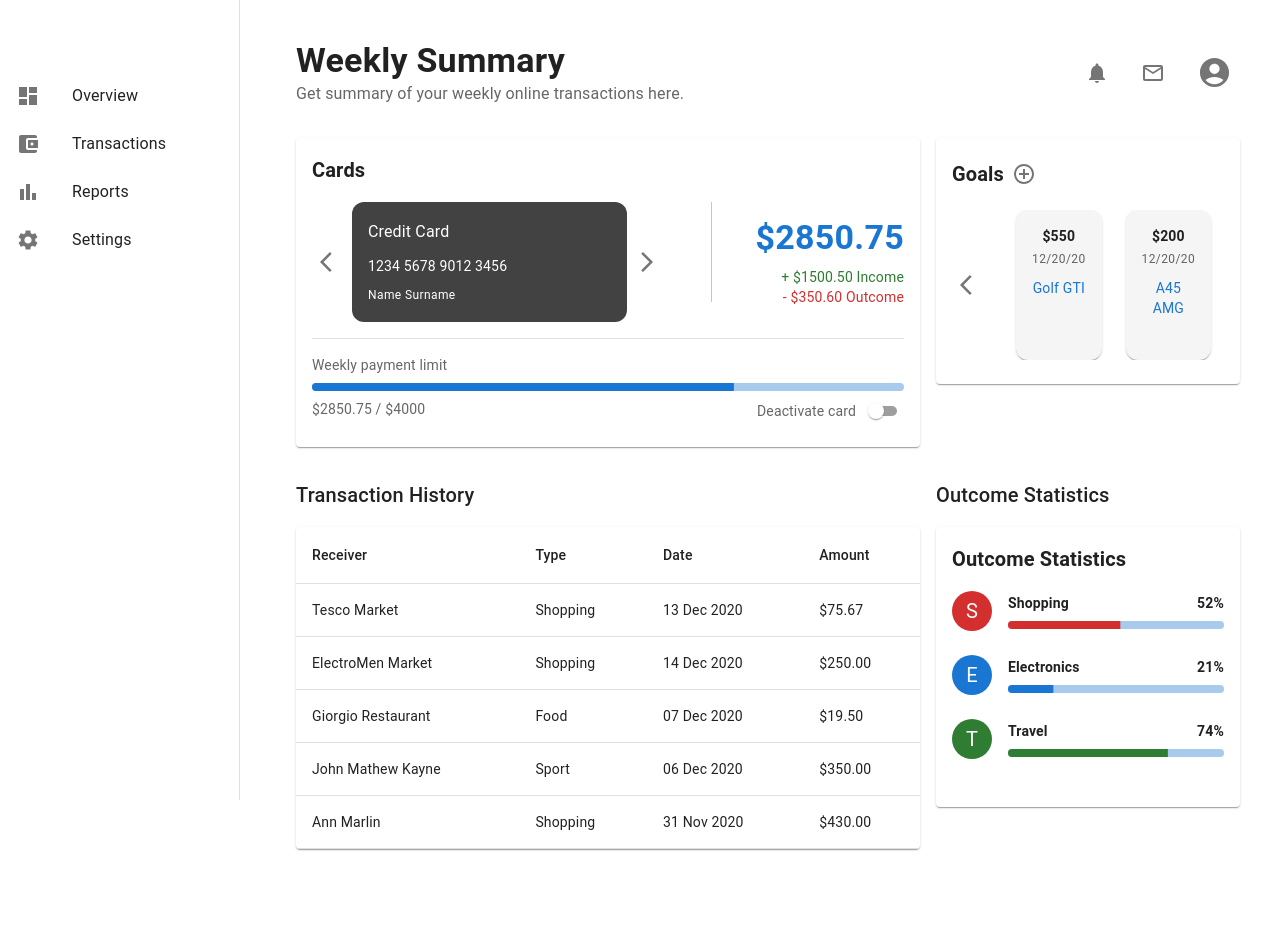
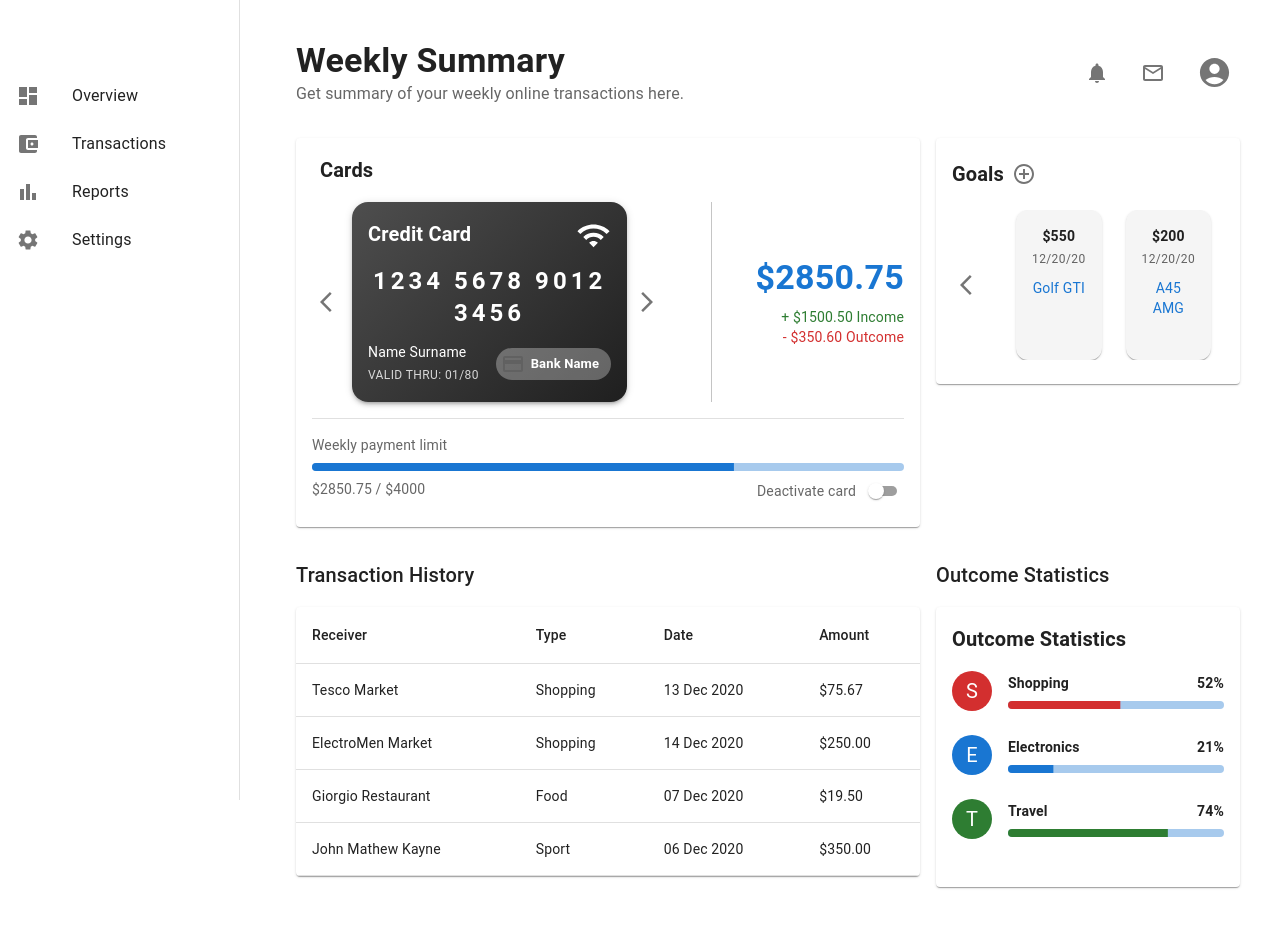
Before and after one commit to Botelhoww/FinFlow, a React (Vite) app: page / in a window 1280 px wide. Before the commit the page ends 889 px from the top, so only its background shows below. Built offline with nearby package versions, Linux system fonts and the light colour scheme.

Commit message:
Add CreditCard component and integrate it into Dashboard layout

```diff
--- /dev/null
+++ b/src/components/CreditCard.tsx
@@ -0,0 +1,64 @@
+import React from "react";
+import { Box, Typography, Grid, Chip } from "@mui/material";
+import CreditCardIcon from "@mui/icons-material/CreditCard";
+import WifiIcon from "@mui/icons-material/Wifi";
+
+const CreditCard: React.FC = () => {
+  return (
+    <Box
+      sx={{
+        width: 360,
+        height: 200,
+        borderRadius: 4,
+        background: "linear-gradient(135deg,rgb(78, 78, 78),rgb(31, 31, 31))",
+        color: "white",
+        padding: 2,
+        display: "flex",
+        flexDirection: "column",
+        justifyContent: "space-between",
+        boxShadow: 3,
+      }}
+    >
+      {/* Top Section */}
+      <Box display="flex" justifyContent="space-between">
+        <Typography variant="h6" fontWeight="bold">
+          Credit Card
+        </Typography>
+        <WifiIcon fontSize="large" />
+      </Box>
+
+      {/* Card Number */}
+      <Typography
+        variant="h5"
+        fontWeight="bold"
+        letterSpacing={4}
+        sx={{ textAlign: "center" }}
+      >
+        1234 5678 9012 3456
+      </Typography>
+
+      {/* Bottom Section */}
+      <Grid container justifyContent="space-between" alignItems="center">
+        {/* Left */}
+        <Box>
+          <Typography variant="body2">Name Surname</Typography>
+          <Typography variant="caption" sx={{ opacity: 0.8 }}>
+            VALID THRU: 01/80
+          </Typography>
+        </Box>
+        {/* Right */}
+        <Chip
+          icon={<CreditCardIcon />}
+          label="Bank Name"
+          sx={{
+            backgroundColor: "rgba(255, 255, 255, 0.3)",
+            color: "white",
+            fontWeight: "bold",
+          }}
+        />
+      </Grid>
+    </Box>
+  );
+};
+
+export default CreditCard;
--- a/src/pages/Dashboard/Dashboard.tsx
+++ b/src/pages/Dashboard/Dashboard.tsx
@@ -22,6 +22,7 @@ import AccountCircleIcon from "@mui/icons-material/AccountCircle";
 import AddCircleOutlineIcon from "@mui/icons-material/AddCircleOutline";
 import ArrowBackIosIcon from "@mui/icons-material/ArrowBackIos";
 import ArrowForwardIosIcon from "@mui/icons-material/ArrowForwardIos";
+import CreditCard from "../../components/CreditCard";
 
 const Dashboard: React.FC = () => {
   const mockTransactions = [
@@ -29,7 +30,6 @@ const Dashboard: React.FC = () => {
     { receiver: "ElectroMen Market", type: "Shopping", date: "14 Dec 2020", amount: 250.0 },
     { receiver: "Giorgio Restaurant", type: "Food", date: "07 Dec 2020", amount: 19.5 },
     { receiver: "John Mathew Kayne", type: "Sport", date: "06 Dec 2020", amount: 350.0 },
-    { receiver: "Ann Marlin", type: "Shopping", date: "31 Nov 2020", amount: 430.0 },
   ];
 
   const outcomeStatistics = [
@@ -76,7 +76,7 @@ const Dashboard: React.FC = () => {
           <Grid item xs={8}>
             <Card>
               <CardContent>
-                <Typography variant="h6" fontWeight="bold" mb={2}>
+                <Typography variant="h6" fontWeight="bold" mb={2} ml={1}>
                   Cards
                 </Typography>
                 <Box display="flex" alignItems="center" justifyContent="space-between">
@@ -85,23 +85,7 @@ const Dashboard: React.FC = () => {
                     <IconButton>
                       <ArrowBackIosIcon />
                     </IconButton>
-                    <Box
-                      sx={{
-                        width: "100%",
-                        height: "120px",
-                        backgroundColor: "grey.800",
-                        borderRadius: "12px",
-                        color: "white",
-                        p: 2,
-                        display: "flex",
-                        flexDirection: "column",
-                        justifyContent: "space-between",
-                      }}
-                    >
-                      <Typography variant="subtitle1">Credit Card</Typography>
-                      <Typography variant="body2">1234 5678 9012 3456</Typography>
-                      <Typography variant="caption">Name Surname</Typography>
-                    </Box>
+                      <CreditCard />
                     <IconButton>
                       <ArrowForwardIosIcon />
                     </IconButton>
@@ -113,7 +97,7 @@ const Dashboard: React.FC = () => {
                     flexItem
                     sx={{
                       mx: 2,
-                      height: "100px",
+                      height: "200px",
                       backgroundColor: "grey.300",
                     }}
                   />
```
